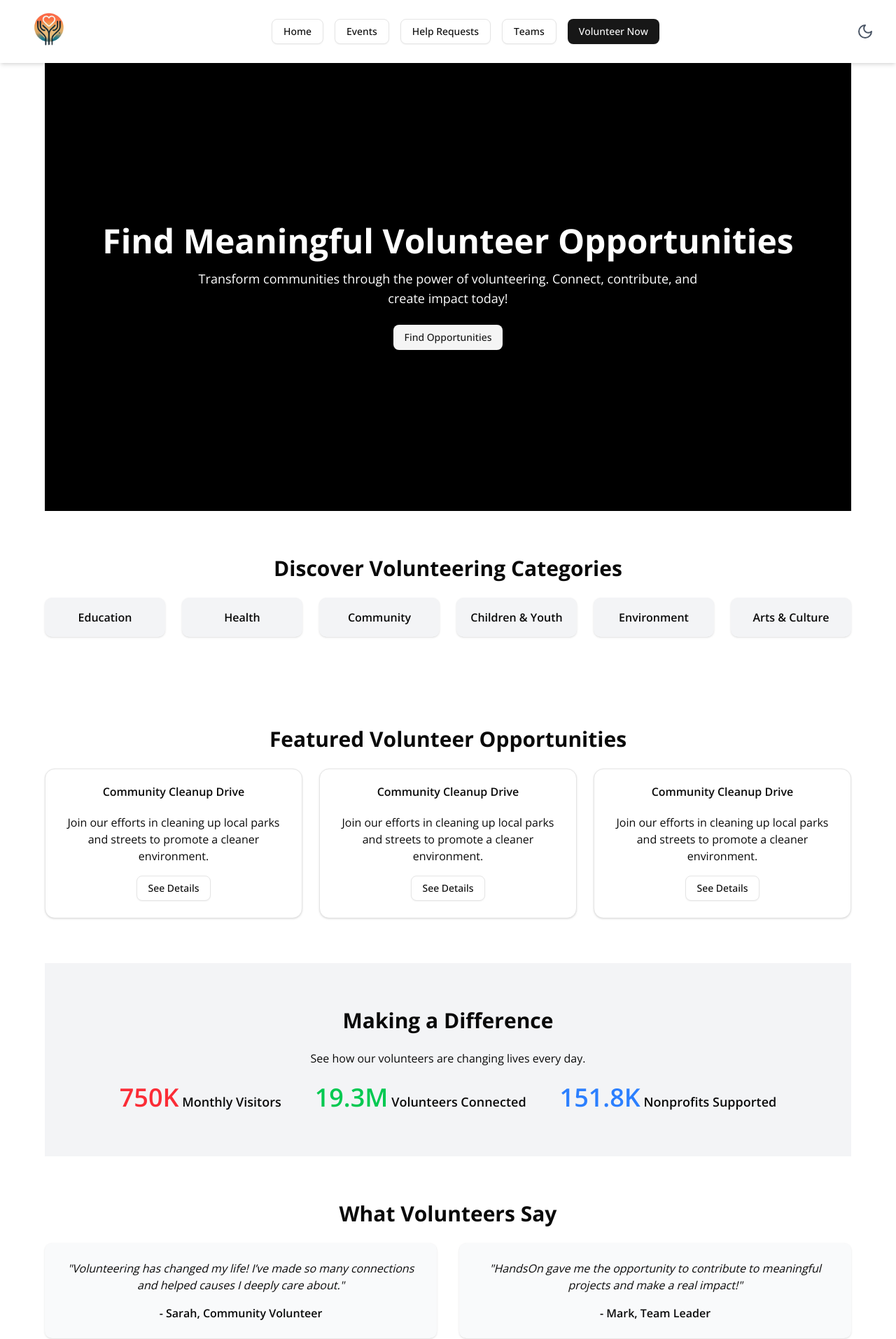
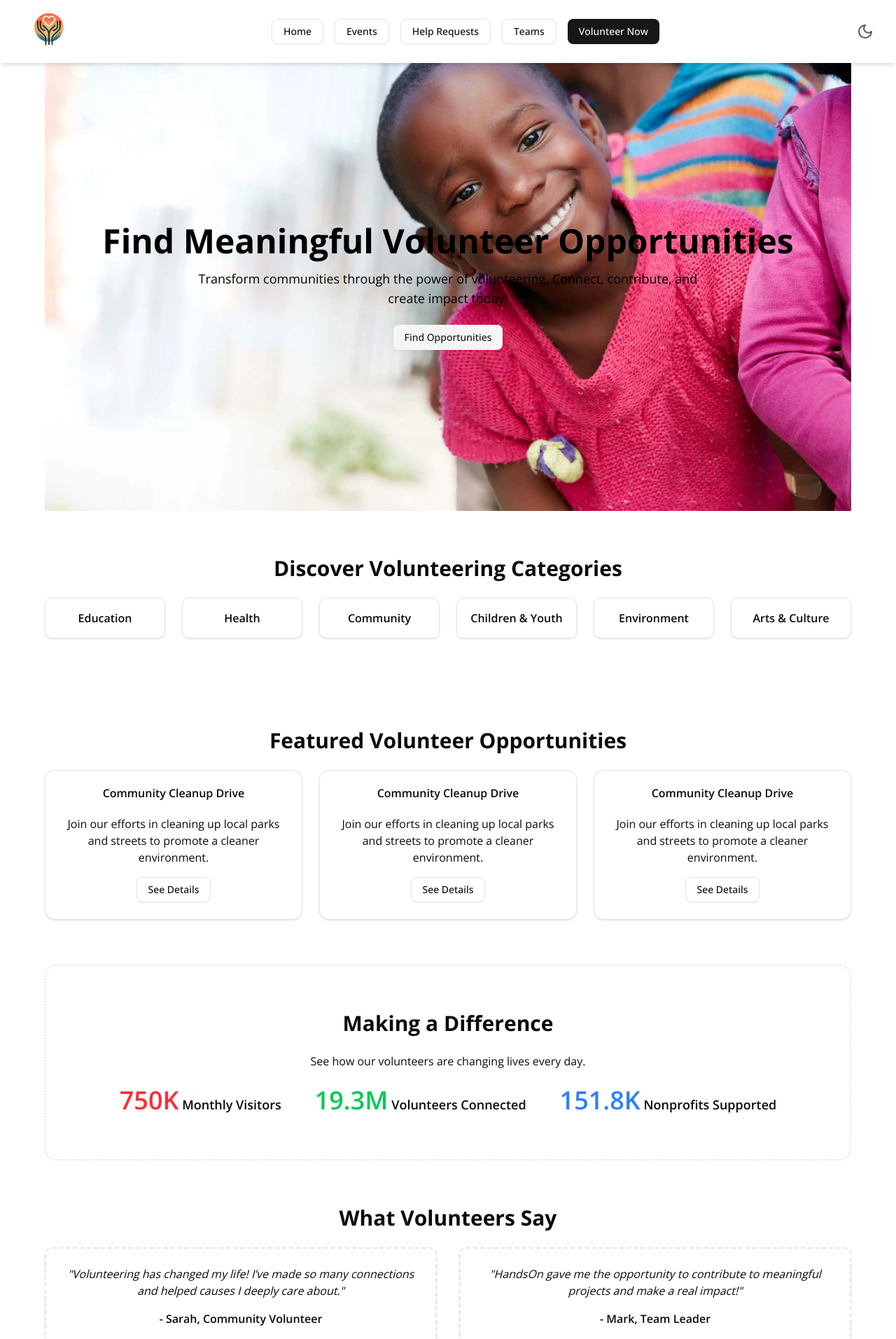
Before and after one commit to mohammadShamimReza/hands-on-volunteering-platform-client, a Next.js app: page / in a window 1280 px wide. Shown: the top 1913 px of the page at 70% size. Built offline with nearby package versions, Linux system fonts and the light colour scheme; no server answers.

Commit message:
added image for background

```diff
--- a/components/MainPage.tsx
+++ b/components/MainPage.tsx
@@ -1,19 +1,18 @@
 "use client";
 
 import { Button } from "@/components/ui/button";
+import { Card, CardContent, CardHeader, CardTitle } from "@/components/ui/card";
 import Link from "next/link";
-import { Card, CardContent, CardHeader, CardTitle } from "@/components/ui/card";
-import Image from "next/image";
 
 const HomePage = () => {
   return (
     <div className="w-full min-h-screen flex flex-col items-center">
       {/* Hero Section */}
       <section
-        className="relative w-full h-[80vh] flex flex-col justify-center items-center text-white text-center bg-cover bg-center"
-        style={{ backgroundImage: "url('/hero-image.webp')" }}
+        className=" w-full h-[80vh] flex flex-col justify-center items-center text-black text-center bg-cover bg-center "
+        style={{ backgroundImage: "url('/hero-image.webp')"}}
       >
-        <div className="bg-black bg-opacity-50 w-full h-full flex flex-col justify-center items-center px-4">
+        <div className="bg-opacity-50 w-full h-full flex flex-col justify-center items-center px-4">
           <h1 className="text-5xl font-bold mb-4">
             Find Meaningful Volunteer Opportunities
           </h1>
@@ -45,7 +44,7 @@ const HomePage = () => {
           ].map((category) => (
             <div
               key={category}
-              className="p-4 bg-gray-100 rounded-lg shadow text-center hover:bg-gray-200 transition"
+              className="p-4 border rounded-lg shadow text-center"
             >
               <p className="font-semibold">{category}</p>
             </div>
@@ -81,7 +80,7 @@ const HomePage = () => {
       </section>
 
       {/* Impact Metrics Section */}
-      <section className="w-full py-16 bg-gray-100 text-center">
+      <section className="w-full py-16 border-dotted border-2 rounded-2xl  text-center">
         <h2 className="text-3xl font-bold mb-6">Making a Difference</h2>
         <p className="mb-6">
           See how our volunteers are changing lives every day.
@@ -105,14 +104,14 @@ const HomePage = () => {
       <section className="py-16 w-full max-w-6xl text-center">
         <h2 className="text-3xl font-bold mb-6">What Volunteers Say</h2>
         <div className="grid grid-cols-1 md:grid-cols-2 gap-8">
-          <div className="p-6 bg-gray-50 rounded-lg shadow">
+          <div className="p-6 border-dashed border-2 rounded-lg shadow">
             <p className="italic">
               "Volunteering has changed my life! I’ve made so many connections
               and helped causes I deeply care about."
             </p>
             <p className="mt-4 font-semibold">- Sarah, Community Volunteer</p>
           </div>
-          <div className="p-6 bg-gray-50 rounded-lg shadow">
+          <div className="p-6 border-dashed border-2 rounded-lg shadow">
             <p className="italic">
               "HandsOn gave me the opportunity to contribute to meaningful
               projects and make a real impact!"
@@ -123,7 +122,7 @@ const HomePage = () => {
       </section>
 
       {/* Final Call to Action */}
-      <section className="w-full py-16 text-center bg-gradient-to-r from-indigo-500 to-blue-600 text-white">
+      <section className="w-full py-16 text-center bg-gradient-to-r rounded-2xl mb-5 from-indigo-500 to-blue-600 text-white">
         <h2 className="text-3xl font-bold mb-4">
           Join Hands to Make a Difference
         </h2>
```
